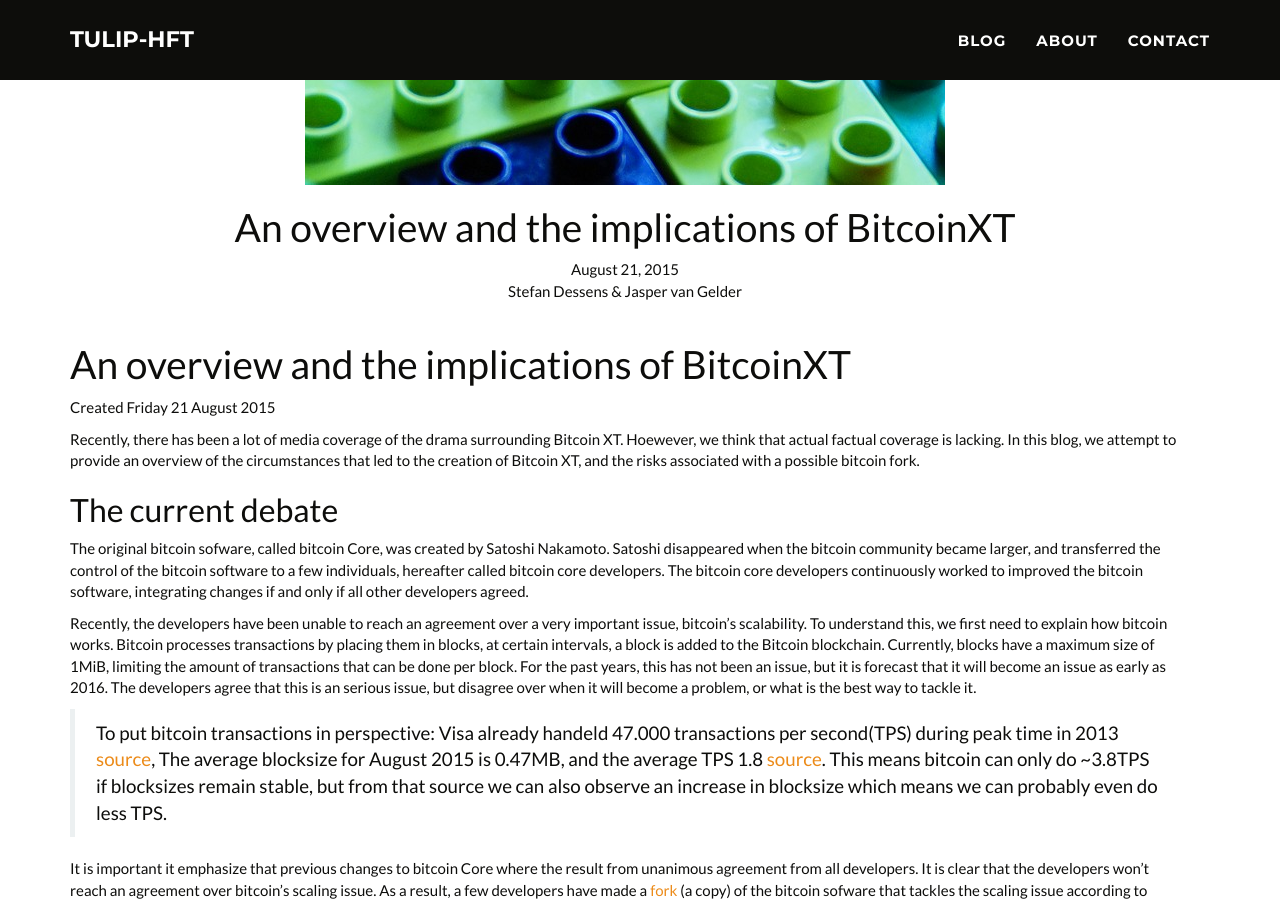
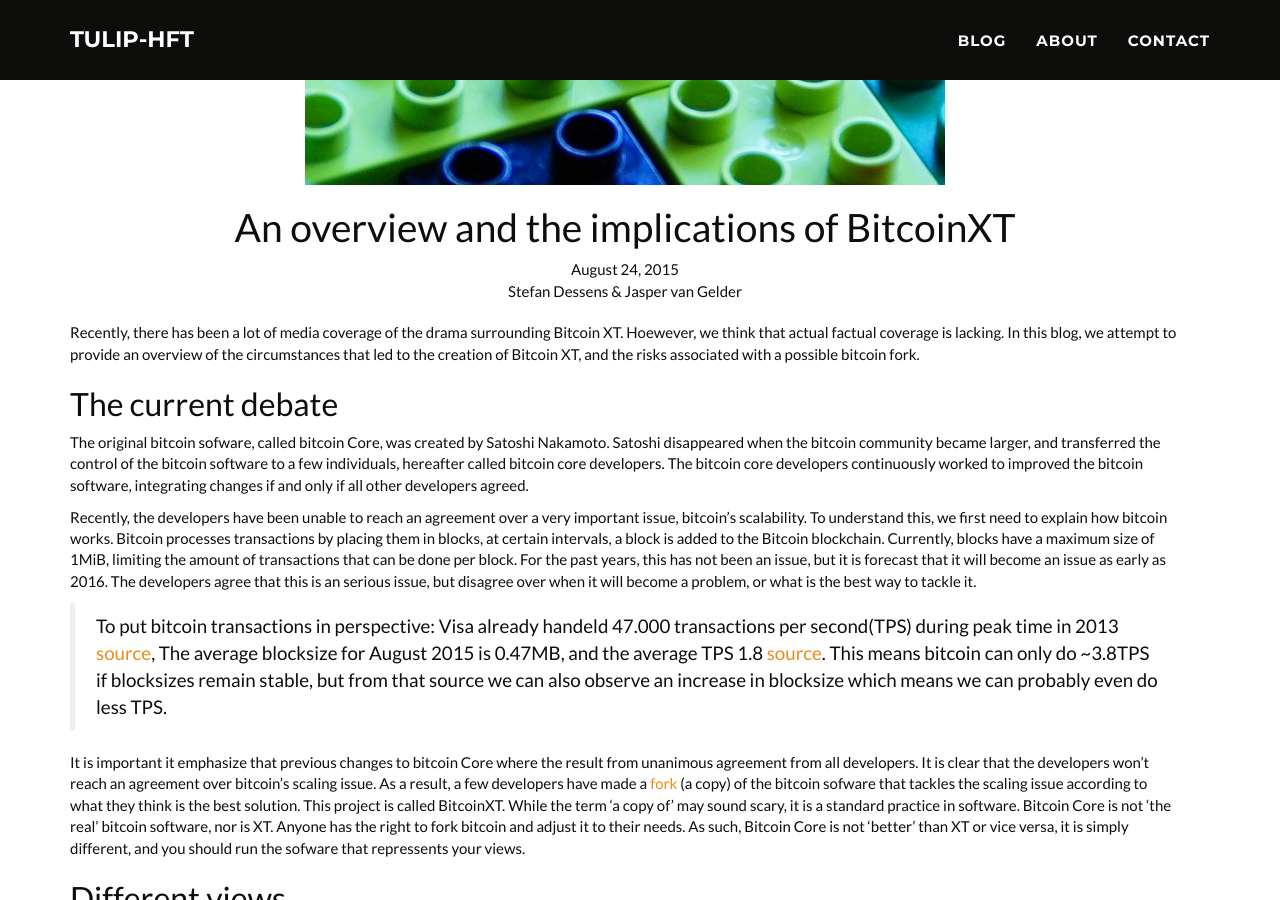
Before and after one commit to Tulip-HFT/Tulip-HFT.github.io, a Jekyll site: the page built from _posts/2015-08-24-bitcoinxt.md, in a window 1280 px wide and 900 px high, scrolled down 405 px. Built offline with Jekyll 4.4.1, drawn with Linux system fonts in a browser that asks for light colours; comment, search, counter and statistics services are not loaded.

Commit message:
removed zim header and time

```diff
--- a/_posts/2015-08-24-bitcoinxt.md
+++ b/_posts/2015-08-24-bitcoinxt.md
@@ -2,7 +2,7 @@
 layout: post
 modal-id: 6
 title: An overview and the implications of BitcoinXT
-date: 2015-08-21
+date: 2015-08-24
 img: http://tuliphft.com/img/lego.jpg
 alt: image-alt
 comments: true
@@ -11,11 +11,7 @@ authors: Stefan Dessens & Jasper van Gelder
 tags: [bitcoin,BitcoinXT,blockchain]
 ---
 
-# An overview and the implications of BitcoinXT
-Created Friday 21 August 2015
-
 Recently, there has been a lot of media coverage of the drama surrounding Bitcoin XT. Hoewever, we think that actual factual coverage is lacking. In this blog, we attempt to provide an overview of the circumstances that led to the creation of Bitcoin XT, and the risks associated with a possible bitcoin fork.
-
 
 The current debate
 ------------------
```
